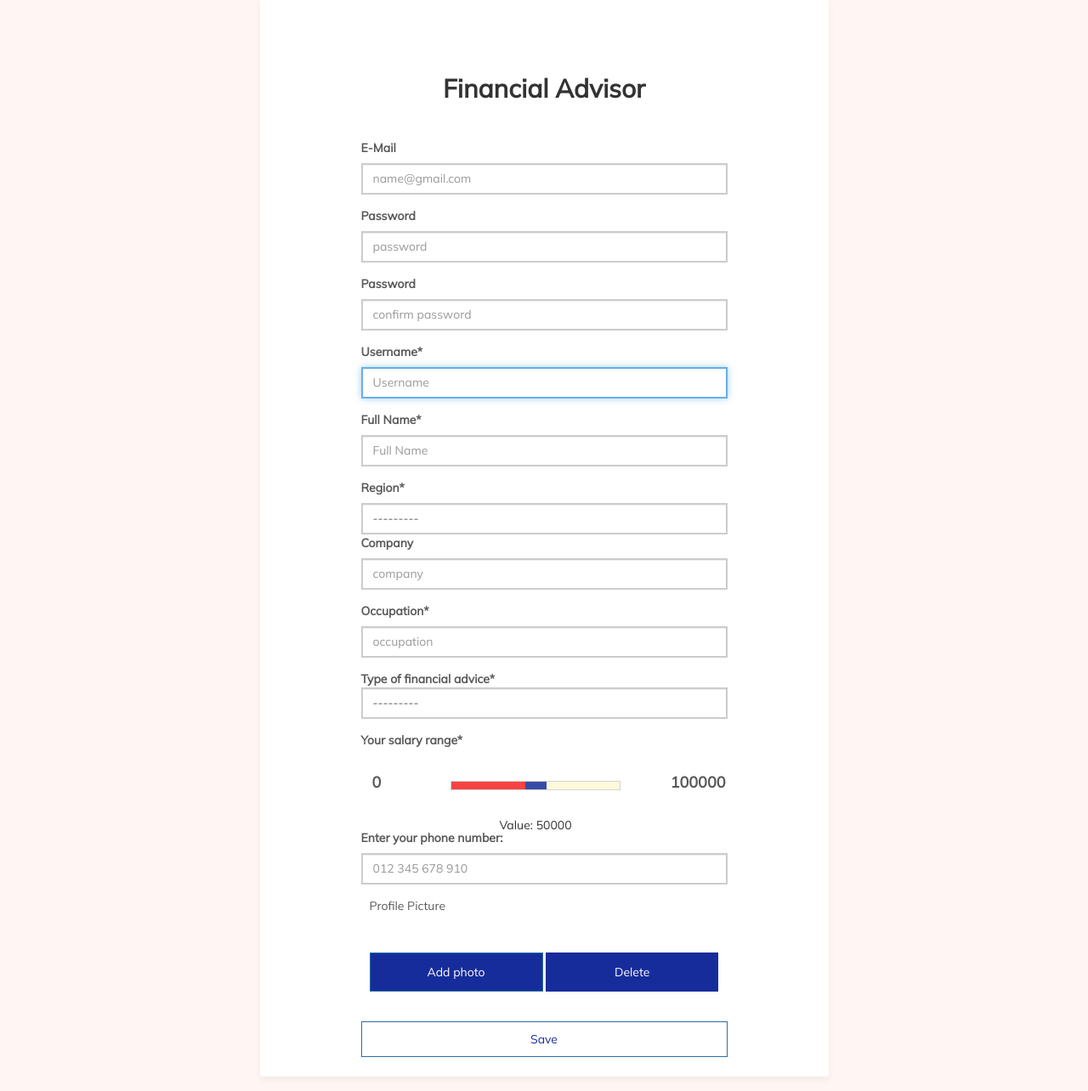
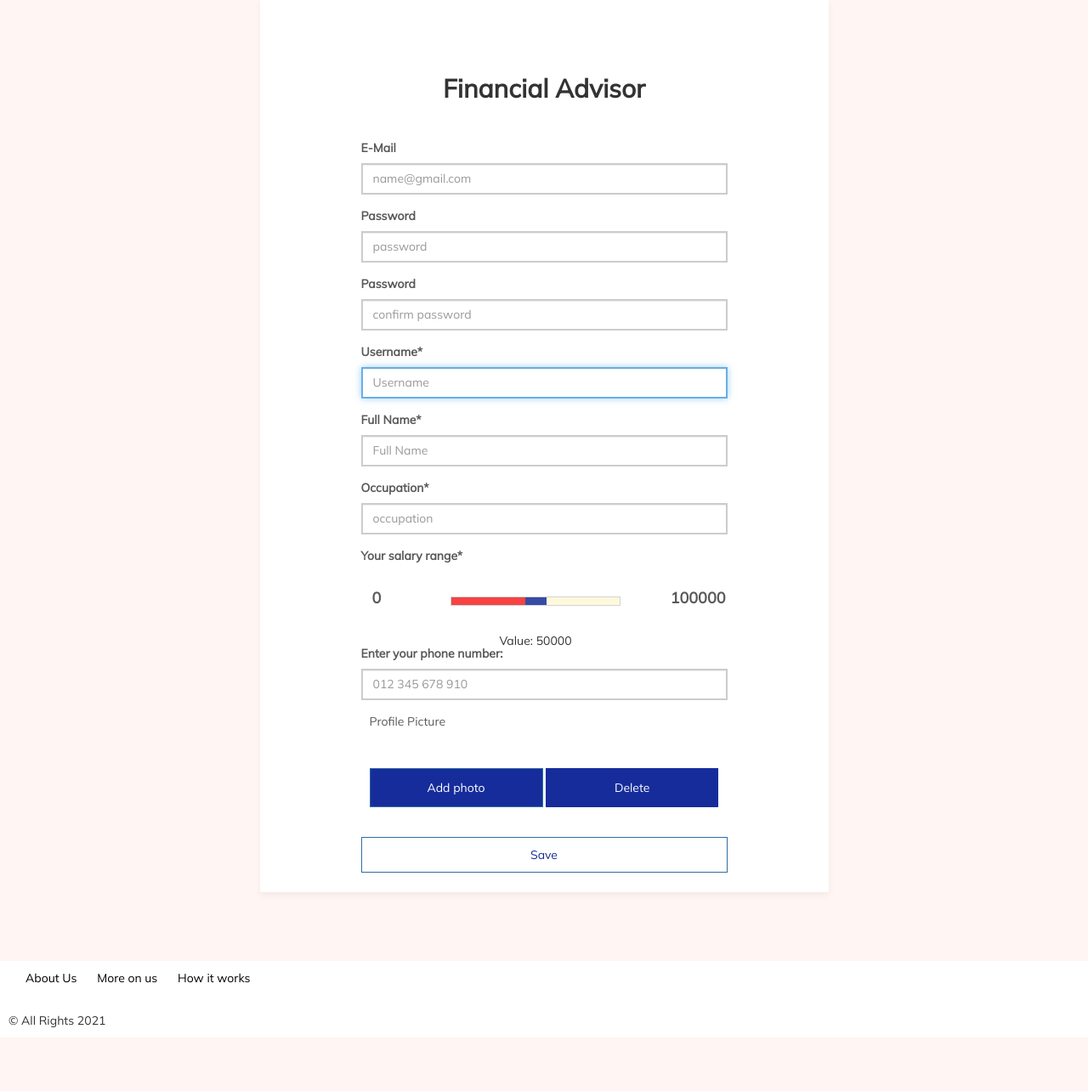
Before and after one commit to muradaghazade/fibility, a Django app: page /accounts/register-advisor/ in a window 1280 px wide. Shown: the part 209-1493 px from the top of the page at 85% size. After the commit the page ends 1430 px from the top, so only its background shows below. Run offline with Django 3.2, Linux system fonts and the light colour scheme; data comes from the database, SQL or seed files in the repository; both versions use the stored data as it was before the commit; some libraries are stand-ins or nearby versions.

Commit message:
----====0000------------------00==--------

```diff
--- a/account/admin.py
+++ b/account/admin.py
@@ -1,5 +1,5 @@
 from django.contrib import admin
-from account.models import User, Region, TypeOfAdvice
+from account.models import User
 from django.contrib.auth.models import Group
 from django.forms import ModelForm
 
@@ -12,5 +12,4 @@ class TheUserAdmin(admin.ModelAdmin):
     search_fields = ('email',)
 
 admin.site.register(User, TheUserAdmin)
-admin.site.register([Region, TypeOfAdvice,  ])
 admin.site.unregister([Group, ])
--- a/account/forms.py
+++ b/account/forms.py
@@ -29,20 +29,20 @@ class AdvisorRegisterForm(UserCreationForm):
 
     class Meta:
         model = User
-        fields = ('username','full_name','email','password1','password2','occupation', 'salary', 'number', 'company', 'is_advisor', 'profile_pic', 'region','type_of_advice')
+        fields = ('username','full_name','email','password1','password2','occupation', 'salary', 'number', 'is_advisor', 'profile_pic')
 
         widgets = {
             'full_name': forms.TextInput(attrs={'id': 'fullname', 'placeholder': 'Full Name', 'class': 'form-control'}),
             'username': forms.TextInput(attrs={'id': 'username', 'placeholder': 'Username', 'class': 'form-control'}),
-            'region': forms.Select(attrs={'id': 'sell', 'class': 'form-control select__field'}),
-            'type_of_advice': forms.Select(attrs={'id': 'sell', 'class': 'form-control select__field'}),
+            # 'region': forms.Select(attrs={'id': 'sell', 'class': 'form-control select__field'}),
+            # 'type_of_advice': forms.Select(attrs={'id': 'sell', 'class': 'form-control select__field'}),
             'email': forms.EmailInput(attrs={'id': 'email', 'placeholder': 'name@gmail.com', 'class': 'form-control'}),
             'is_employed': forms.CheckboxInput(attrs={'id': 'is_employed'}),
             'is_advisor': forms.CheckboxInput(attrs={'id': 'is_advisor', 'checked':'True'}),
             'occupation': forms.TextInput(attrs={'id': 'occupation', 'placeholder': 'occupation', 'class': 'form-control'}),
             'number': forms.NumberInput(attrs={'id': 'number', 'placeholder': '012 345 678 910', 'class': 'form-control', 'pattern': '[0-9]{3}-[0-9]{2}-[0-9]{3}'}),
             'salary': forms.NumberInput(attrs={'type': 'range', 'min':'0', 'max': '100000','id': 'myRange', 'placeholder': 'salary', 'class': 'form-inputs'}),
-            'company': forms.TextInput(attrs={'id': 'company', 'placeholder': 'company', 'class': 'form-control'}),
+            # 'company': forms.TextInput(attrs={'id': 'company', 'placeholder': 'company', 'class': 'form-control'}),
         }
 
 class SeekerRegisterForm(UserCreationForm):
@@ -70,13 +70,13 @@ class SeekerRegisterForm(UserCreationForm):
 
     class Meta:
         model = User
-        fields = ('username','full_name','email','password1','password2', 'is_employed', 'occupation', 'salary', 'number', 'is_seeker', 'profile_pic', 'age', 'region', 'type_of_advice')
+        fields = ('username','full_name','email','password1','password2', 'is_employed', 'occupation', 'salary', 'number', 'is_seeker', 'profile_pic', 'age')
 
         widgets = {
             'full_name': forms.TextInput(attrs={'id': 'fullname', 'placeholder': 'Full Name', 'class': 'form-control'}),
             'username': forms.TextInput(attrs={'id': 'username', 'placeholder': 'Username', 'class': 'form-control'}),
-            'region': forms.Select(attrs={'id': 'sell', 'placeholder': 'Username', 'class': 'form-control select__field'}),
-            'type_of_advice': forms.Select(attrs={'id': 'sell', 'class': 'form-control select__field'}),
+            # 'region': forms.Select(attrs={'id': 'sell', 'placeholder': 'Username', 'class': 'form-control select__field'}),
+            # 'type_of_advice': forms.Select(attrs={'id': 'sell', 'class': 'form-control select__field'}),
             'email': forms.EmailInput(attrs={'id': 'email', 'placeholder': 'name@gmail.com', 'class': 'form-control'}),
             'is_employed': forms.CheckboxInput(attrs={'id': 'radio-yes', 'type': 'radio'}),
             'is_seeker': forms.CheckboxInput(attrs={'id': 'is_seeker', 'checked': 'True'}),
@@ -125,13 +125,13 @@ class UpdateProfileForm(forms.ModelForm):
 
     class Meta:
         model = User
-        fields = ['full_name', 'username', 'email', 'company', 'number', 'profile_pic']
+        fields = ['full_name', 'username', 'email', 'number', 'profile_pic']
 
         widgets = {
             'full_name': forms.TextInput(attrs={'id': 'full_name', 'placeholder': 'First Name',  'class': 'form-control'}),
             'username': forms.TextInput(attrs={'id': 'username', 'placeholder': 'Your Username',  'class': 'form-control'}),
             'email': forms.EmailInput(attrs={'id': 'email', 'placeholder': 'Bio',  'class': 'form-control'}),
-            'region': forms.Select(attrs={'id': 'sell', 'placeholder': 'Username', 'class': 'form-control select__field'}),
-            'company': forms.TextInput(attrs={'id': 'company', 'placeholder': 'company', 'class': 'form-control'}),
+            # 'region': forms.Select(attrs={'id': 'sell', 'placeholder': 'Username', 'class': 'form-control select__field'}),
+            # 'company': forms.TextInput(attrs={'id': 'company', 'placeholder': 'company', 'class': 'form-control'}),
             'number': forms.NumberInput(attrs={'id': 'number', 'placeholder': '012 345 678 910', 'class': 'form-control', 'pattern': '[0-9]{3}-[0-9]{2}-[0-9]{3}'}),
         }
--- a/account/models.py
+++ b/account/models.py
@@ -6,18 +6,18 @@ class User(AbstractUser):
     email = models.EmailField(('email adress'), unique=True, null=True)
     full_name = models.CharField(max_length=100)
     # region
-    region = models.ForeignKey('Region', on_delete=models.CASCADE, db_index=True, related_name='user', null=True)
+    # region = models.ForeignKey('Region', on_delete=models.CASCADE, db_index=True, related_name='user', null=True)
     age = models.IntegerField(null=True)
     is_employed = models.BooleanField(default=False)
     occupation = models.CharField(max_length=255, null=True)
     salary = models.IntegerField(null=True)
     number = models.CharField(max_length=100, null=True)
-    company = models.CharField(max_length=255, null=True)
+    # company = models.CharField(max_length=255, null=True)
     profile_pic = models.ImageField(upload_to='images')
     is_advisor = models.BooleanField(default=False)
     is_seeker = models.BooleanField(default=False)
     # type of advice
-    type_of_advice = models.ForeignKey('TypeOfAdvice', on_delete=models.CASCADE, db_index=True, related_name='user', null=True)
+    # type_of_advice = models.ForeignKey('TypeOfAdvice', on_delete=models.CASCADE, db_index=True, related_name='user', null=True)
     slug = models.SlugField(max_length=255, null=True, blank=True)
 
     class Meta:
@@ -29,26 +29,26 @@ class User(AbstractUser):
         self.slug = f'{slugify(self.username)}'
         super(User, self).save(*args, **kwargs)
 
-class Region(models.Model):
-    title = models.CharField(max_length=255, null=True)
-    added_at = models.DateTimeField(auto_now_add=True)
-    updated_at = models.DateTimeField(auto_now=True)
+# class Region(models.Model):
+#     title = models.CharField(max_length=255, null=True)
+#     added_at = models.DateTimeField(auto_now_add=True)
+#     updated_at = models.DateTimeField(auto_now=True)
 
-    def __str__(self):
-        return f'{self.title}'
+#     def __str__(self):
+#         return f'{self.title}'
 
-    class Meta:
-        verbose_name = 'Region'
-        verbose_name_plural = 'Regions'
+#     class Meta:
+#         verbose_name = 'Region'
+#         verbose_name_plural = 'Regions'
 
-class TypeOfAdvice(models.Model):
-    title = models.CharField(max_length=255, null=True)
-    added_at = models.DateTimeField(auto_now_add=True)
-    updated_at = models.DateTimeField(auto_now=True)
+# class TypeOfAdvice(models.Model):
+#     title = models.CharField(max_length=255, null=True)
+#     added_at = models.DateTimeField(auto_now_add=True)
+#     updated_at = models.DateTimeField(auto_now=True)
 
-    def __str__(self):
-        return f'{self.title}'
+#     def __str__(self):
+#         return f'{self.title}'
 
-    class Meta:
-        verbose_name = 'Type of Advice'
-        verbose_name_plural = 'Types of Advices'
+#     class Meta:
+#         verbose_name = 'Type of Advice'
+#         verbose_name_plural = 'Types of Advices'
--- a/account/templates/financial-advisor.html
+++ b/account/templates/financial-advisor.html
@@ -260,25 +260,6 @@
                   Your fullname is invalid
                 </div>
               </div>
-              <div><label for="sel1">Region*</label>
-                {{form.region}}
-                {{form.region.errors}}
-                <!-- <select class="form-control" id="sel1" aria-placeholder="Region">
-                  <option>1</option>
-                  <option>2</option>
-                  <option>3</option>
-                  <option>4</option>
-                </select> -->
-
-              </div>
-              <div class="form-group">
-                <label for="age">Company</label>
-                {{form.company}}
-                {{form.company.errors}}
-                <div class="invalid-feedback">
-                  Age is required
-                </div>
-              </div>
 
 
 
@@ -289,11 +270,6 @@
                 <div class="invalid-feedback">
                   Your Occupation is invalid
                 </div>
-              </div>
-              <div class="form-group"><label for="sel1">Type of financial advice*</label>
-                {{form.type_of_advice}}
-                {{form.type_of_advice.errors}}
-
               </div>
               <div class="form-group">
                 <label for="customRange2" class="form-label">Your salary range*</label>
```
Also changed, not shown: account/templates/advice-seekers.html (+0 -10 lines), account/templates/profile.html (+0 -30 lines), account/migrations/0008_auto_20210221_1058.py (added), db.sqlite3.
